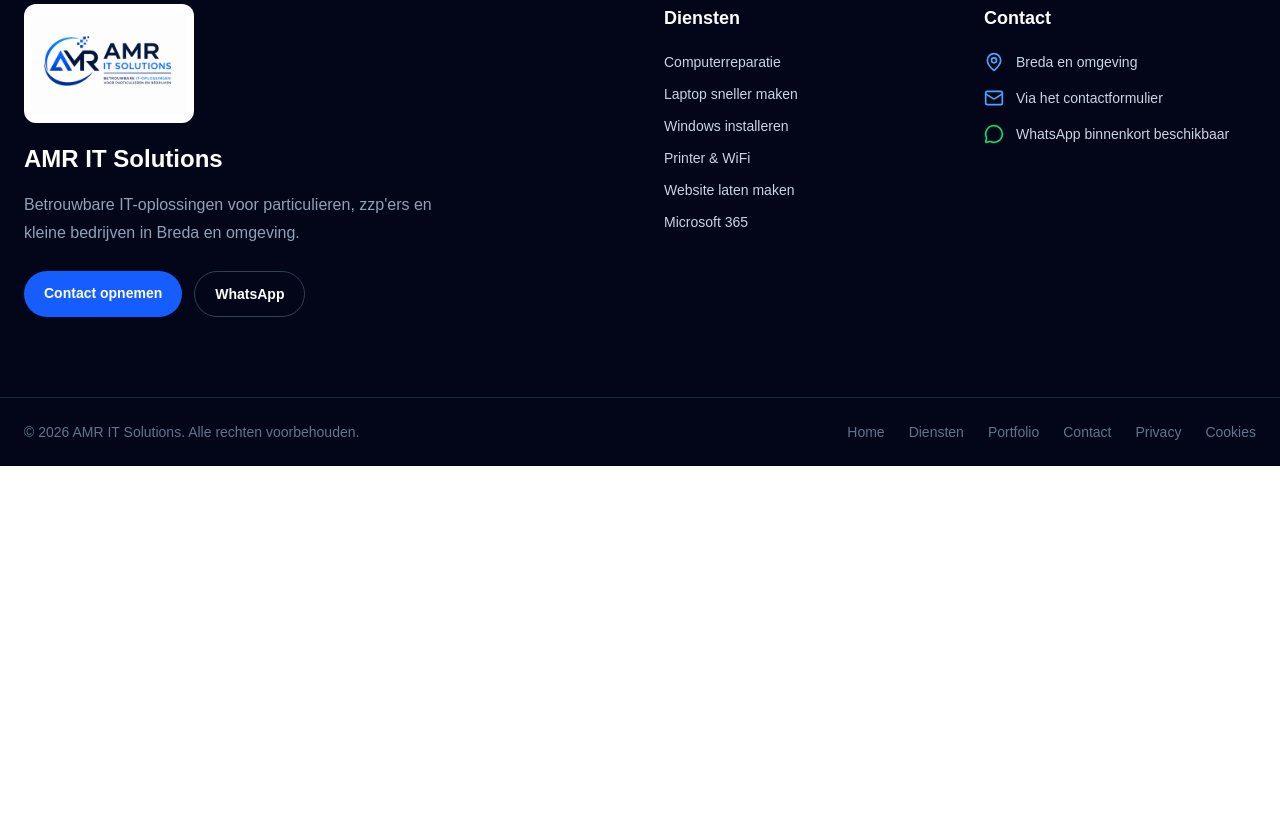
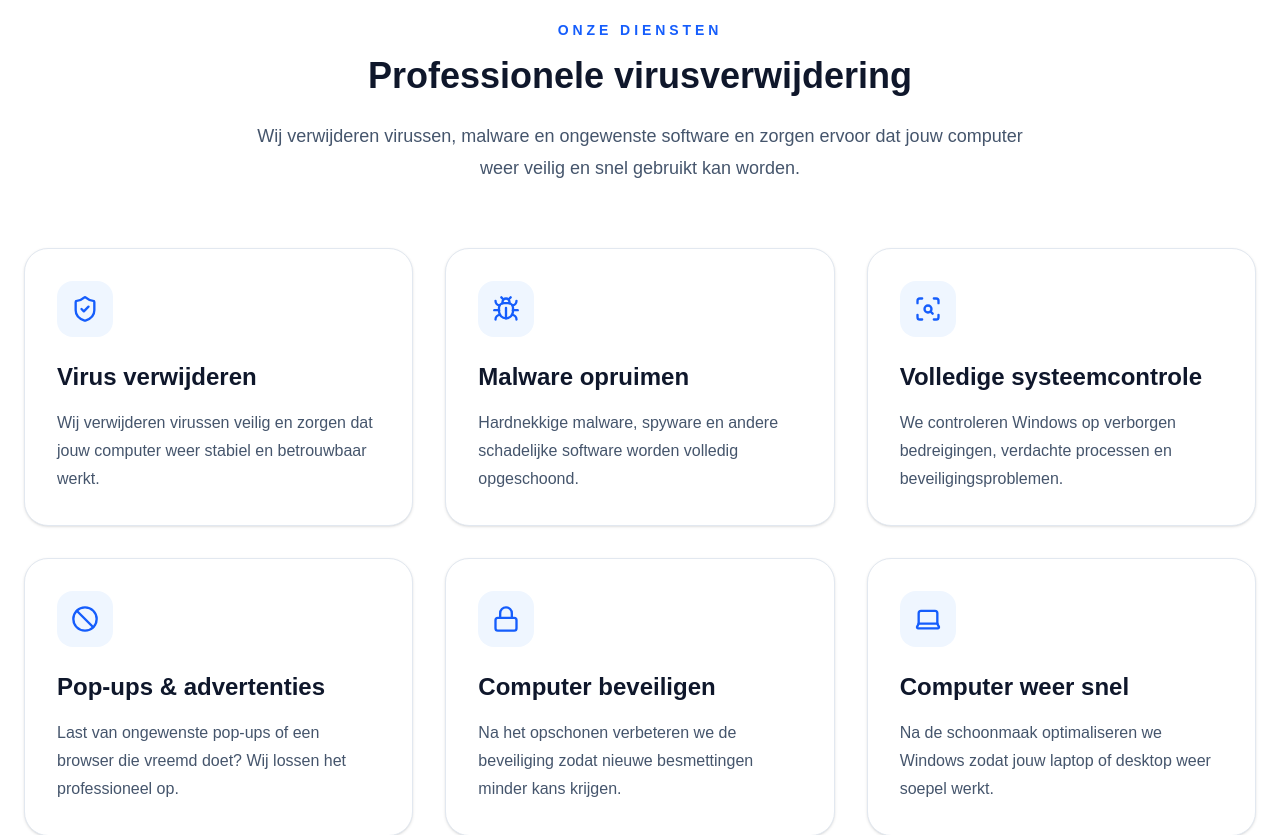
Before and after one commit to amritsolutions/amr-it-solutions, a Next.js app: page /virus-verwijderen in a window 1280 px wide. Shown: the part 900-1735 px from the top of the page. Before the commit the page ends 1366 px from the top, so only its background shows below. Built offline with nearby package versions, Linux system fonts and the light colour scheme.

Commit message:
windows installeren

```diff
--- a/app/virus-verwijderen/page.tsx
+++ b/app/virus-verwijderen/page.tsx
@@ -1,5 +1,6 @@
 import type { Metadata } from "next";
 import VirusHero from "@/components/VirusHero";
+import VirusServices from "@/components/VirusServices";
 
 export const metadata: Metadata = {
   title:
@@ -29,6 +30,7 @@ export default function VirusVerwijderenPage() {
   return (
     <main className="min-h-screen bg-white">
       <VirusHero />
+      <VirusServices />
     </main>
   );
 }
--- /dev/null
+++ b/components/VirusServices.tsx
@@ -0,0 +1,91 @@
+import {
+  ShieldCheck,
+  Bug,
+  ScanSearch,
+  Ban,
+  Lock,
+  Laptop,
+} from "lucide-react";
+
+const services = [
+  {
+    icon: ShieldCheck,
+    title: "Virus verwijderen",
+    text: "Wij verwijderen virussen veilig en zorgen dat jouw computer weer stabiel en betrouwbaar werkt.",
+  },
+  {
+    icon: Bug,
+    title: "Malware opruimen",
+    text: "Hardnekkige malware, spyware en andere schadelijke software worden volledig opgeschoond.",
+  },
+  {
+    icon: ScanSearch,
+    title: "Volledige systeemcontrole",
+    text: "We controleren Windows op verborgen bedreigingen, verdachte processen en beveiligingsproblemen.",
+  },
+  {
+    icon: Ban,
+    title: "Pop-ups & advertenties",
+    text: "Last van ongewenste pop-ups of een browser die vreemd doet? Wij lossen het professioneel op.",
+  },
+  {
+    icon: Lock,
+    title: "Computer beveiligen",
+    text: "Na het opschonen verbeteren we de beveiliging zodat nieuwe besmettingen minder kans krijgen.",
+  },
+  {
+    icon: Laptop,
+    title: "Computer weer snel",
+    text: "Na de schoonmaak optimaliseren we Windows zodat jouw laptop of desktop weer soepel werkt.",
+  },
+];
+
+export default function VirusServices() {
+  return (
+    <section className="bg-white py-24">
+      <div className="mx-auto max-w-7xl px-6">
+
+        <div className="text-center">
+          <p className="text-sm font-bold uppercase tracking-[0.28em] text-blue-600">
+            Onze diensten
+          </p>
+
+          <h2 className="mt-4 text-4xl font-extrabold text-slate-900">
+            Professionele virusverwijdering
+          </h2>
+
+          <p className="mx-auto mt-6 max-w-3xl text-lg leading-8 text-slate-600">
+            Wij verwijderen virussen, malware en ongewenste software en zorgen
+            ervoor dat jouw computer weer veilig en snel gebruikt kan worden.
+          </p>
+        </div>
+
+        <div className="mt-16 grid gap-8 md:grid-cols-2 lg:grid-cols-3">
+          {services.map((service) => {
+            const Icon = service.icon;
+
+            return (
+              <div
+                key={service.title}
+                className="group rounded-3xl border border-slate-200 bg-white p-8 shadow-sm transition-all duration-300 hover:-translate-y-2 hover:border-blue-200 hover:shadow-xl"
+              >
+                <div className="flex h-14 w-14 items-center justify-center rounded-2xl bg-blue-50 text-blue-600 transition-all duration-300 group-hover:bg-blue-600 group-hover:text-white">
+                  <Icon className="h-7 w-7" />
+                </div>
+
+                <h3 className="mt-6 text-2xl font-bold text-slate-900">
+                  {service.title}
+                </h3>
+
+                <p className="mt-4 leading-7 text-slate-600">
+                  {service.text}
+                </p>
+              </div>
+            );
+          })}
+        </div>
+
+      </div>
+    </section>
+  );
+}
```
